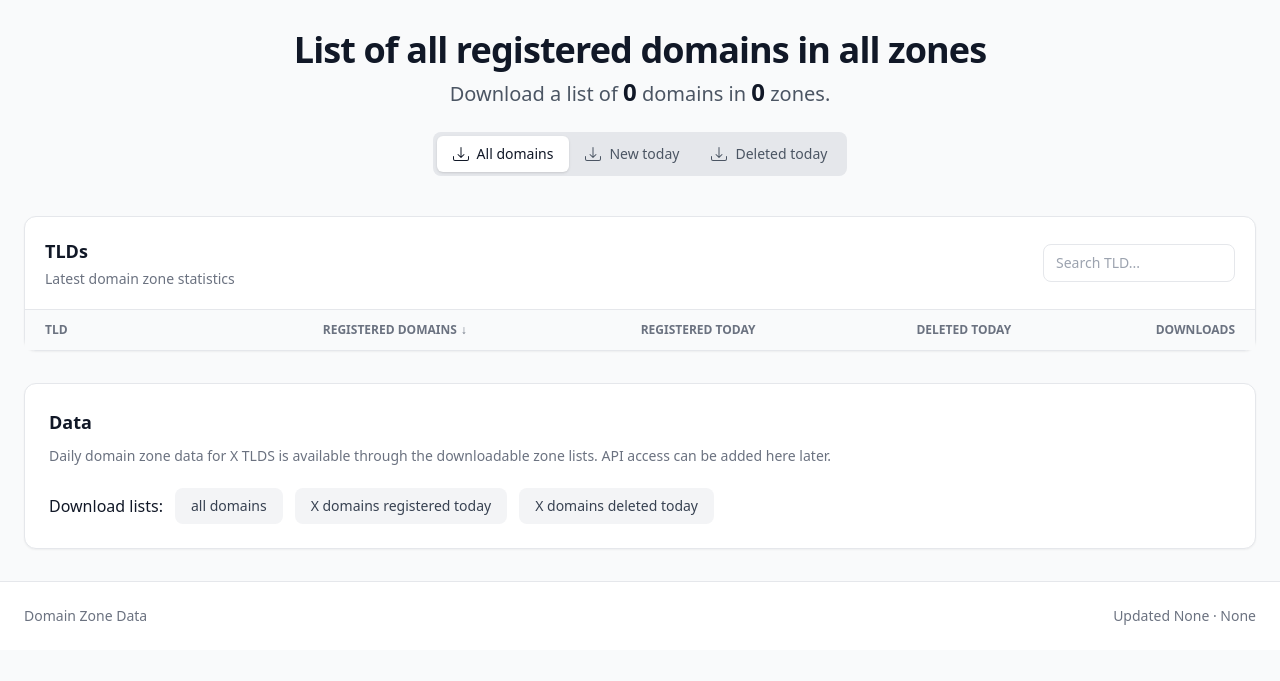
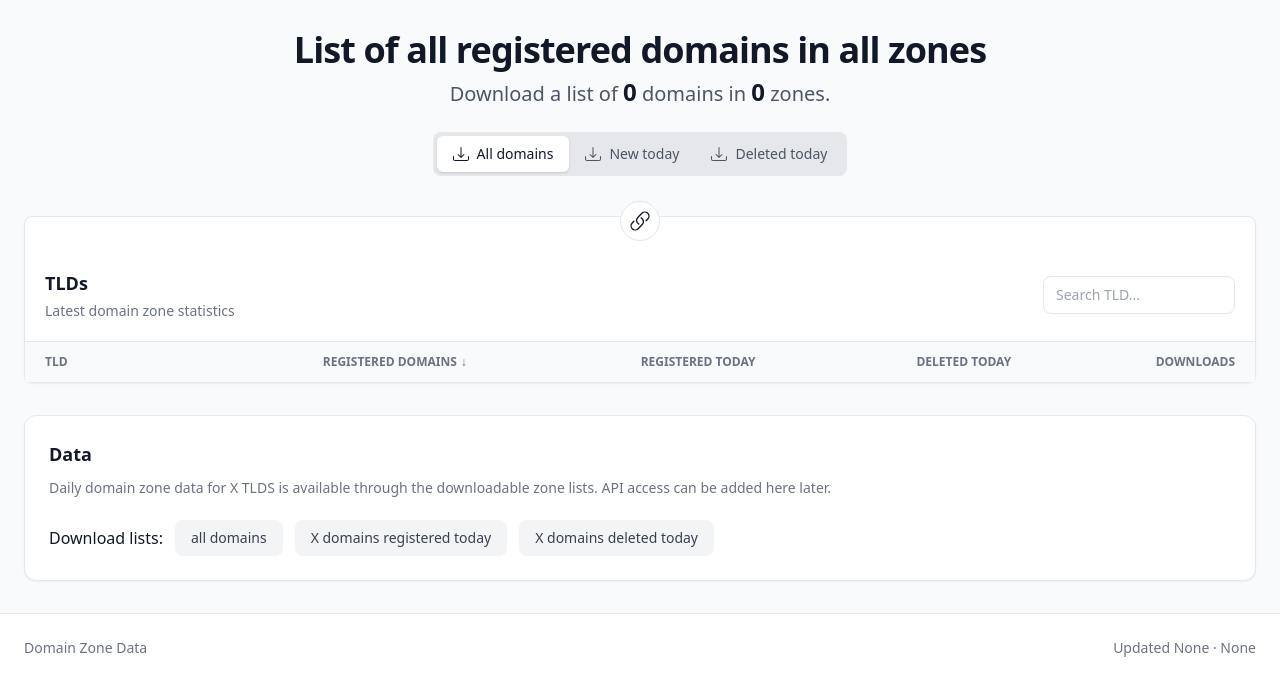
Before and after one commit to stefanpejcic/domain-lists, a Flask app: page / in a window 1280 px wide. Shown: the part 61-742 px from the top of the page. Run offline with Flask 3, Linux system fonts and the light colour scheme; lists and menus that the app fills with data are empty; some libraries are stand-ins or nearby versions.

Commit message:
Update index.html

```diff
--- a/templates/index.html
+++ b/templates/index.html
@@ -245,7 +245,17 @@
         }
     }"
 >
-            <div class="rounded-xl border bg-white shadow-sm">
+            <div class="relative pt-8 border border-gray-200 rounded-lg shadow-sm bg-white">
+
+
+			<div class="absolute left-0 right-0 flex items-center justify-center -top-4">
+                <div class="flex items-center justify-center w-10 h-10 p-2 bg-white border border-gray-200 rounded-full">
+                    <svg class="w-full h-full" xmlns="http://www.w3.org/2000/svg" fill="none" viewBox="0 0 24 24" stroke-width="1.5" stroke="currentColor">
+                        <path stroke-linecap="round" stroke-linejoin="round" d="M13.19 8.688a4.5 4.5 0 0 1 1.242 7.244l-4.5 4.5a4.5 4.5 0 0 1-6.364-6.364l1.757-1.757m13.35-.622 1.757-1.757a4.5 4.5 0 0 0-6.364-6.364l-4.5 4.5a4.5 4.5 0 0 0 1.242 7.244"></path>
+                    </svg>
+                </div>
+            </div>
+
 
                 <!-- Table header -->
                 <div class="border-b p-5">
```
